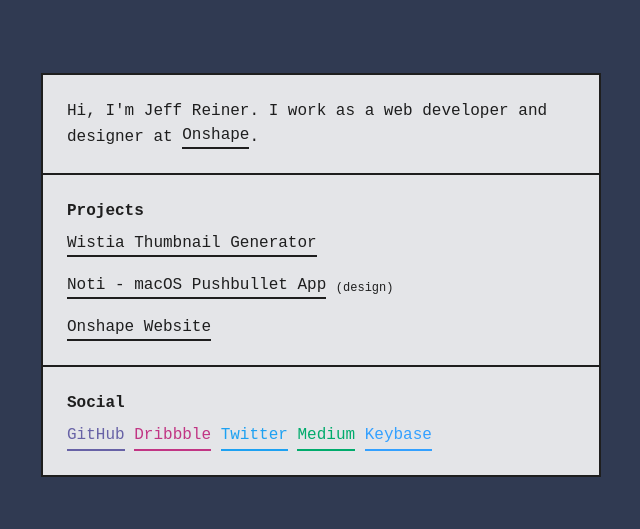
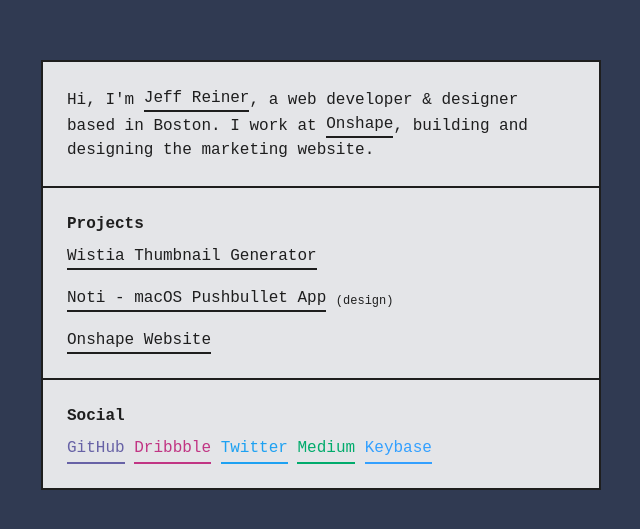
Before and after one commit to mirshko/old-reiner-io, a website: page index.html in a window 1280 px wide. Shown: the part 125-654 px from the top of the page, without its empty margins (319-959 px from the left). Drawn offline with nearby package versions, Linux system fonts and the light colour scheme; files that its build step writes are made by us from their sources; a web font is replaced by a local one.

Commit message:
:page_facing_up:  Update some of the language on the site

```diff
--- a/index.html
+++ b/index.html
@@ -26,7 +26,7 @@
 	<main class="background valigner valigner__center">
 		<div class="box">
 			<section class="box__top">
-				<p>Hi, I'm Jeff Reiner. I work as a web developer and designer at <a target="_blank" href="http://onshape.com">Onshape</a>.</p>
+				<p>Hi, I'm <a target="_blank" href="http://resume.reiner.io">Jeff Reiner</a>, a web developer & designer based in Boston. I work at <a target="_blank" href="http://onshape.com">Onshape</a>, building and designing the marketing website.</p>
 			</section>
 			<section class="box__middle">
 				<p class="list-header"><strong>Projects</strong></p>
```
